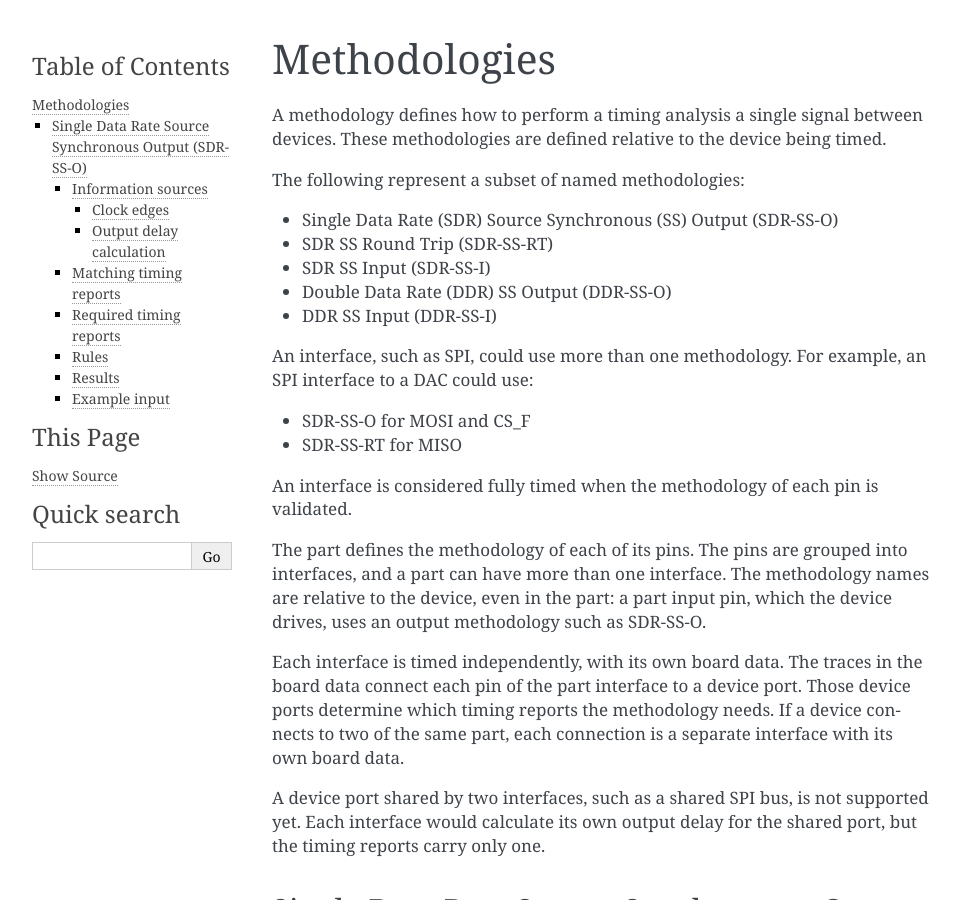
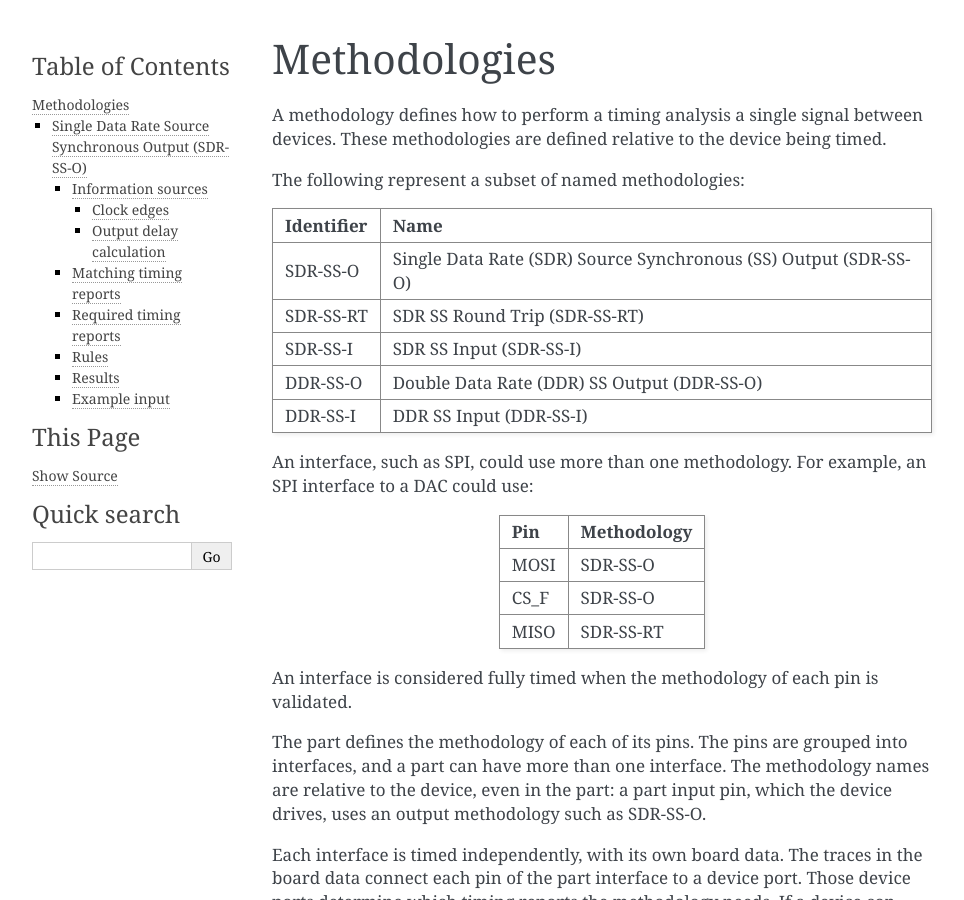
Before and after one commit to jeremiah-c-leary/sta-constraint-validator, a Sphinx documentation site: the page built from docs/source/methodology.rst, in a window 1280 px wide and 900 px high. Shown: the whole window, without its empty margins (148-1112 px from the left). Built offline with Sphinx 7.4.7, drawn with Linux system fonts in a browser that asks for light colours.

Commit message:
WIP:  Refactoring methodology documentation.

```diff
--- a/docs/source/methodology.rst
+++ b/docs/source/methodology.rst
@@ -6,17 +6,26 @@ These methodologies are defined relative to the device being timed.
 
 The following represent a subset of named methodologies:
 
-* Single Data Rate (SDR) Source Synchronous (SS) Output (SDR-SS-O)
-* SDR SS Round Trip (SDR-SS-RT)
-* SDR SS Input (SDR-SS-I)
-* Double Data Rate (DDR) SS Output (DDR-SS-O)
-* DDR SS Input (DDR-SS-I)
+=========== ==================================================================
+Identifier  Name
+=========== ==================================================================
+SDR-SS-O    Single Data Rate (SDR) Source Synchronous (SS) Output (SDR-SS-O)
+SDR-SS-RT   SDR SS Round Trip (SDR-SS-RT)
+SDR-SS-I    SDR SS Input (SDR-SS-I)
+DDR-SS-O    Double Data Rate (DDR) SS Output (DDR-SS-O)
+DDR-SS-I    DDR SS Input (DDR-SS-I)
+=========== ==================================================================
 
 An interface, such as SPI, could use more than one methodology.
 For example, an SPI interface to a DAC could use:
 
-* SDR-SS-O for MOSI and CS_F
-* SDR-SS-RT for MISO
+========= ==============
+Pin       Methodology
+========= ==============
+MOSI      SDR-SS-O
+CS_F      SDR-SS-O
+MISO      SDR-SS-RT
+========= ==============
 
 An interface is considered fully timed when the methodology of each pin is validated.
 
```
